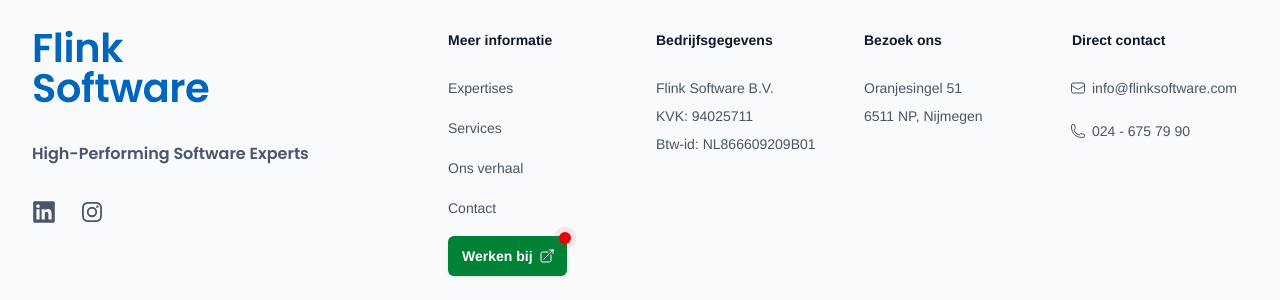
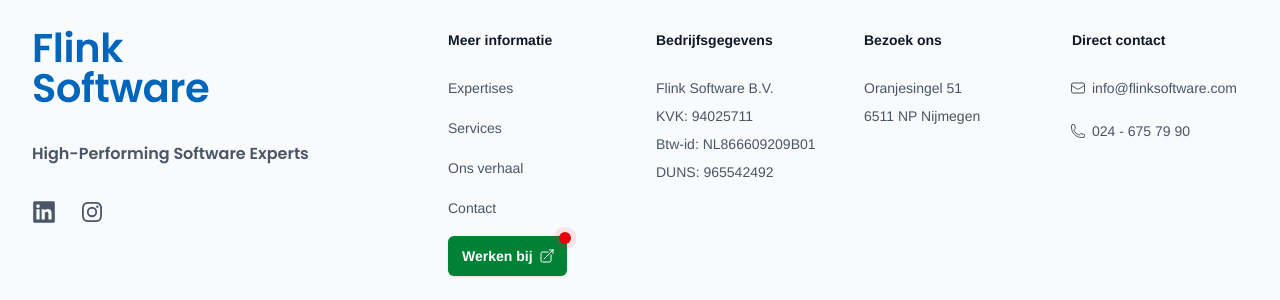
Before and after one commit to FlinkSoftware/flinksoftware.github.io, a Jekyll site: the page built from docs/index.html, in a window 1280 px wide and 900 px high, scrolled down 5314 px. Shown: the part 439-739 px from the top of the window. Built offline with Jekyll 4.4.1, drawn with Linux system fonts in a browser that asks for light colours.

Commit message:
New client and added DUNS

```diff
--- a/docs/_includes/clients.html
+++ b/docs/_includes/clients.html
@@ -2,7 +2,7 @@
   <div class="mx-auto max-w-7xl px-6 lg:px-8">
     <h2 class="font-display text-lg/8 font-semibold text-gray-900">Een greep uit onze opdrachtgevers & partners</h2>
     <div
-      class="mx-auto mt-10 grid grid-cols-4 items-center gap-x-8 gap-y-10 sm:grid-cols-6 sm:gap-x-10 lg:mx-0 lg:grid-cols-5">
+      class="mx-auto mt-10 grid grid-cols-4 items-center gap-x-8 gap-y-10 sm:grid-cols-6 sm:gap-x-10 lg:mx-0">
       <img
         class="col-span-2 max-h-12 w-full object-contain object-center lg:col-span-1"
         src="/img/bmg-logo.svg"
@@ -33,6 +33,12 @@
         alt="ING logo"
         width="158"
         height="48" />
+      <img
+        class="col-span-2 max-h-12 w-full object-contain object-center lg:col-span-1"
+        src="/img/kadaster-logo.svg"
+        alt="Kadaster logo"
+        width="158"
+        height="48" />
     </div>
   </div>
 </div>
--- a/docs/_includes/footer.html
+++ b/docs/_includes/footer.html
@@ -59,6 +59,7 @@
               <p class="text-sm/6 text-gray-600">Flink Software B.V.</p>
               <p class="text-sm/6 text-gray-600">KVK: 94025711</p>
               <p class="text-sm/6 text-gray-600">Btw-id: NL866609209B01</p>
+              <p class="text-sm/6 text-gray-600">DUNS: 965542492</p>
             </div>
           </div>
         </div>
@@ -67,7 +68,7 @@
             <h3 class="text-sm/6 font-semibold text-gray-900">Bezoek ons</h3>
             <address class="mt-6 space-y-1 text-sm/6 not-italic leading-6 text-gray-600">
               <p>Oranjesingel 51</p>
-              <p>6511 NP, Nijmegen</p>
+              <p>6511 NP Nijmegen</p>
             </address>
           </div>
           <div class="mt-10 md:mt-0">
```
Also changed, not shown: docs/img/kadaster-logo.svg (added), docs/img/yasemin-logo.svg (deleted).
